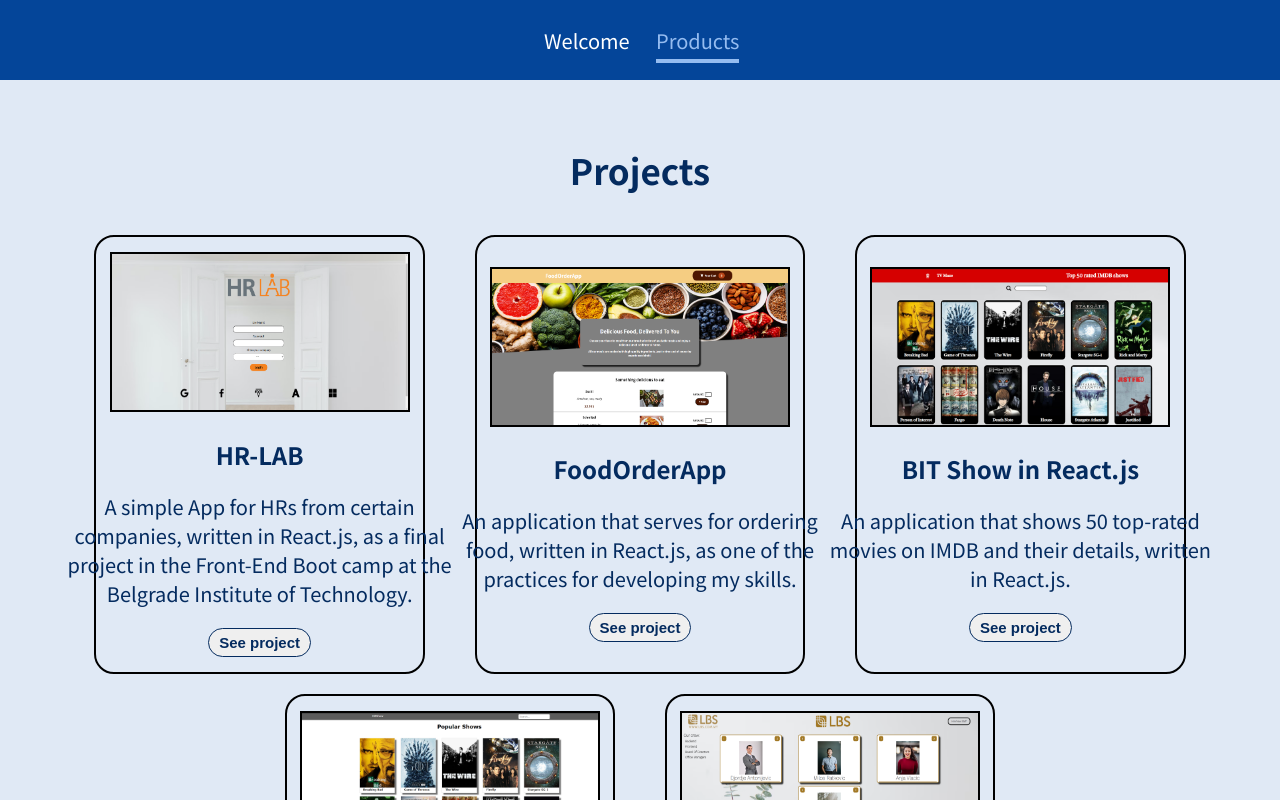
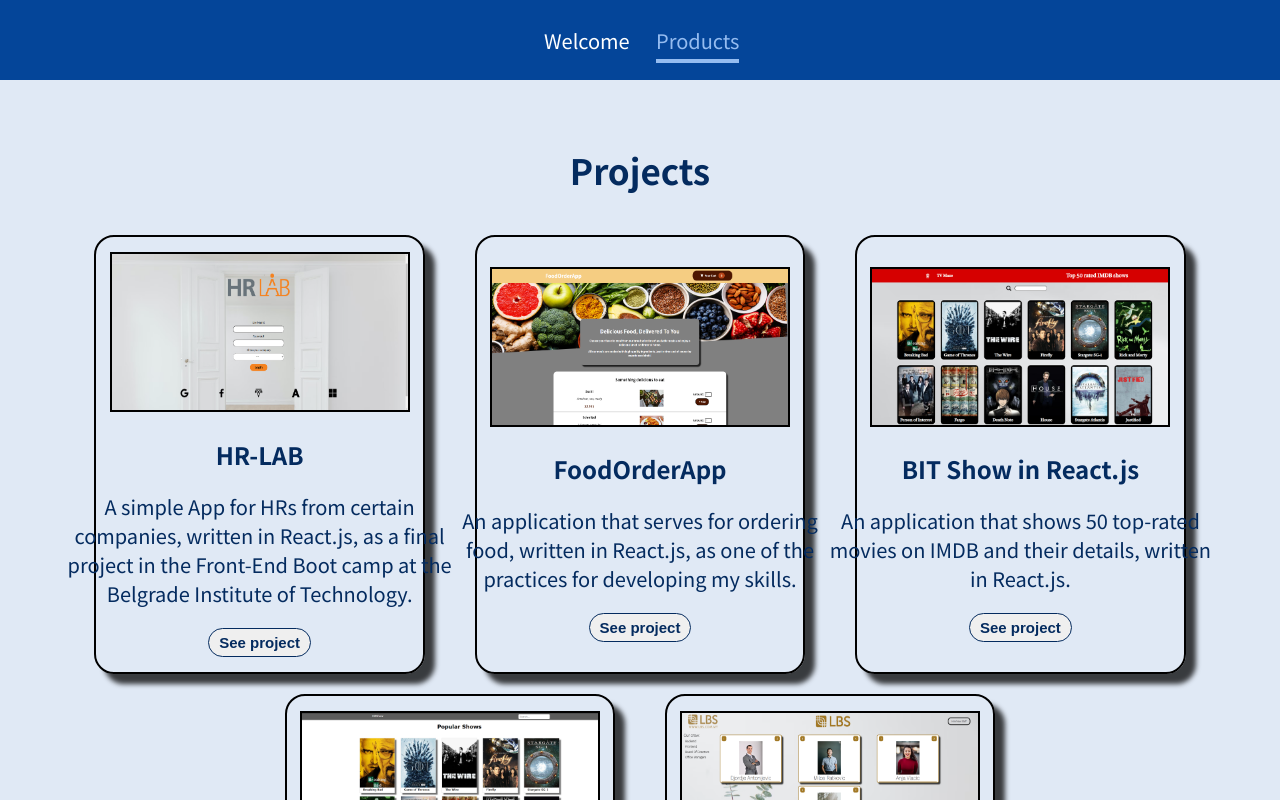
Before and after one commit to Borismujkovic/Portfolio, a React (Create React App) app: page /products in a window 1280 px wide. Shown: the top 800 px of the page. Built offline with nearby package versions, Linux system fonts and the light colour scheme.

Commit message:
final commit

```diff
--- a/src/pages/Products.css
+++ b/src/pages/Products.css
@@ -30,6 +30,7 @@ button {
   font-weight: 700;
   color: #042b5f;
 }
+
 .projectLink {
   text-decoration: none;
   color: white;
@@ -43,8 +44,8 @@ button {
   border-radius: 20px;
   margin: 10px 25px;
   padding: 15px 0px;
-  /* background-color: rgb(245, 238, 238); */
   animation: projects-appear 1s ease-out forwards;
+  box-shadow: 10px 10px 5px 0px rgba(0,0,0,0.75);
 }
 
 .projectLink:hover {
```
